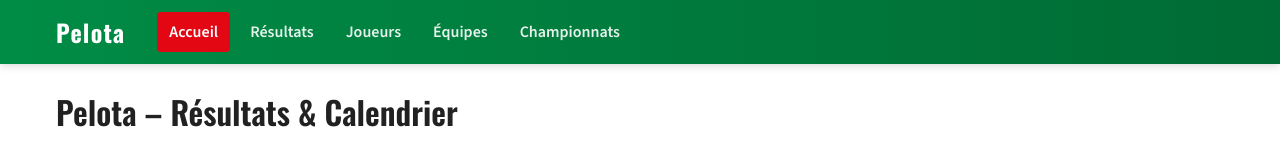
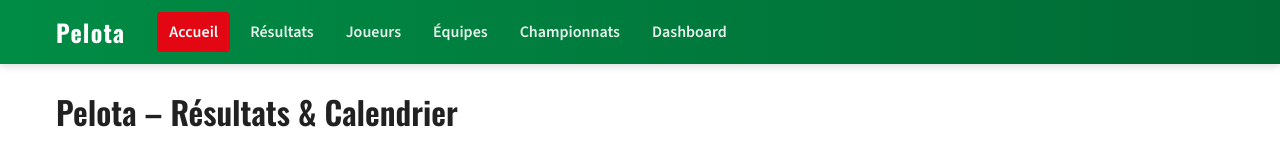
Before and after one commit to Nicolas-CARRERE/2026_pilota, an Angular app in the folder frontend/: page / in a window 1280 px wide. Shown: the top 157 px of the page. Built offline with nearby package versions, Linux system fonts and the light colour scheme; no server answers.

Commit message:
feat: add Dashboard link to navbar

```diff
--- a/frontend/src/app/layout/header/header.component.html
+++ b/frontend/src/app/layout/header/header.component.html
@@ -7,6 +7,7 @@
       <a routerLink="/players" routerLinkActive="active" class="nav-link">Joueurs</a>
       <a routerLink="/teams" routerLinkActive="active" class="nav-link">Équipes</a>
       <a routerLink="/championships" routerLinkActive="active" class="nav-link">Championnats</a>
+      <a routerLink="/dashboard" routerLinkActive="active" class="nav-link">Dashboard</a>
     </nav>
   </div>
 </header>
```
